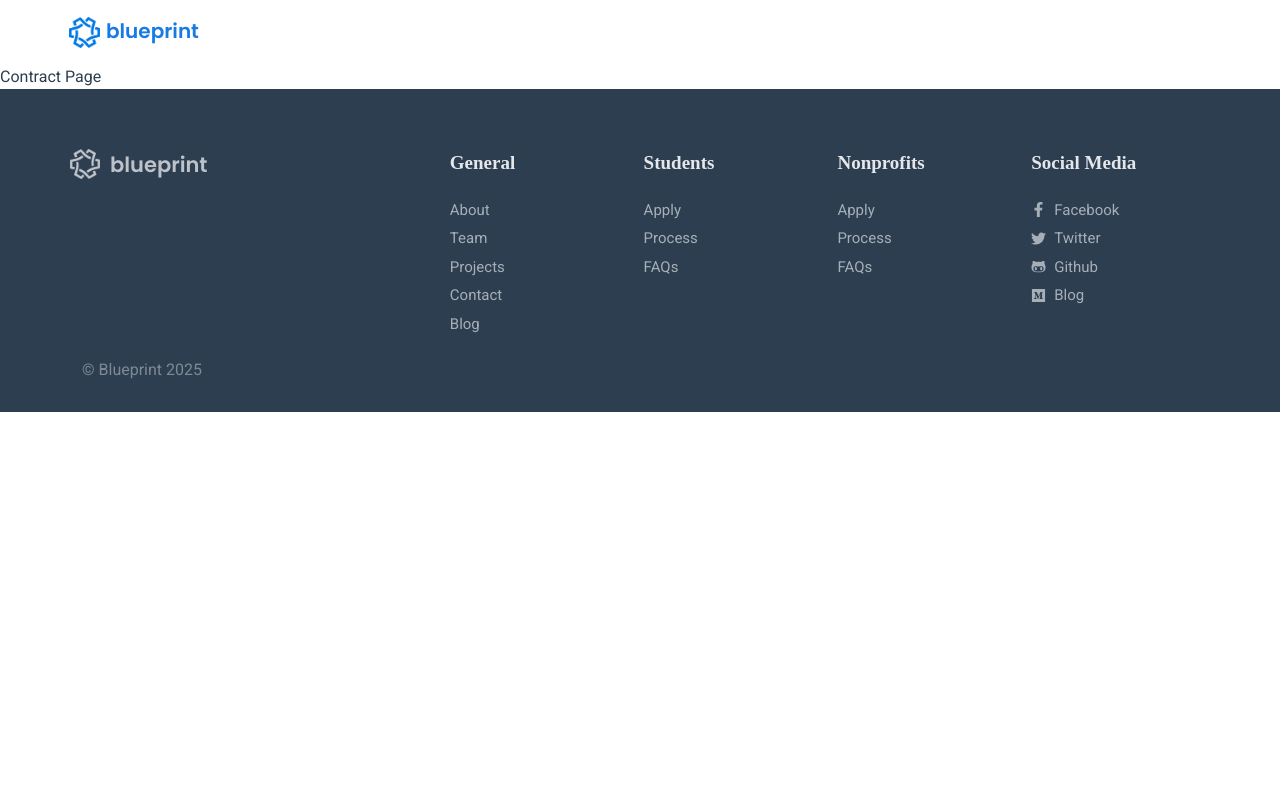
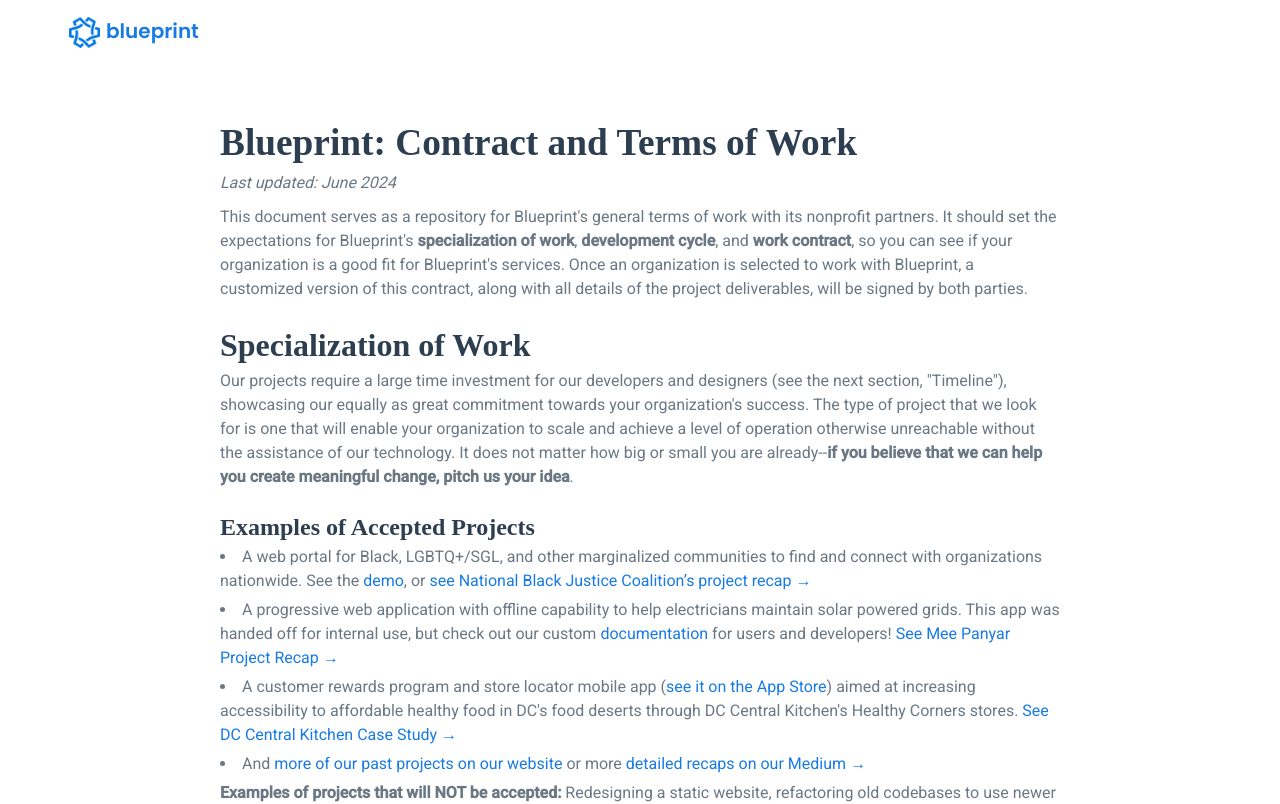
Before and after one commit to calblueprint/calblueprint.org.v2, a Next.js app: page /nonprofit_applications/contract in a window 1280 px wide. Shown: the top 804 px of the page. Built offline with nearby package versions, Linux system fonts and the light colour scheme.

Commit message:
Finish contract page

```diff
--- a/app/(default-layout)/nonprofit_applications/contract/page.tsx
+++ b/app/(default-layout)/nonprofit_applications/contract/page.tsx
@@ -1,3 +1,10 @@
+import Markdown from 'react-markdown';
+import contract from '@/data/contract.md';
+
 export default function ContractPage() {
-  return <div>Contract Page</div>;
+  return (
+    <div className="mdContent">
+      <Markdown>{contract}</Markdown>
+    </div>
+  );
 }
--- a/data/contract.md
+++ b/data/contract.md
@@ -10,15 +10,10 @@
 
 ### Examples of Accepted Projects
 
-- A web portal for Black, LGBTQ+/SGL, and other marginalized communities to find and connect with organizations nationwide. See the <a href="http://nbjc-staging.herokuapp.com/" target="_blank" rel="noopener noreferrer">demo</a>, or <a href="https://medium.com/blueprint/national-black-justice-coalition-a-project-recap-119189865a5f" target="_blank" rel="noopener noreferrer">see National Black Justice Coalition’s project recap →</a>
-- A progressive web application with offline capability to help electricians maintain solar powered grids. This app was handed off for internal use, but check out our custom <a href="https://github.com/calblueprint/meepanyar/wiki" target="_blank" rel="noopener noreferrer">documentation</a> for users and developers! <a href="https://medium.com/blueprint/mee-panyar-a-project-recap-8b3c95d6040c" target="_blank" rel="noopener noreferrer">See Mee Panyar Project Recap →</a>
-- A customer rewards program and store locator mobile app (<a href="https://tiny.cc/HealthyCornersApp" target="_blank" rel="noopener noreferrer">see it on the App Store</a>) aimed at increasing accessibility to affordable healthy food in DC's food deserts through DC Central Kitchen's Healthy Corners stores. <a href="https://medium.com/blueprint/expanding-access-to-healthy-food-in-food-deserts-fa83f4810fca" target="_blank" rel="noopener noreferrer">See DC Central Kitchen Case Study →</a>
-- And <a href="https://calblueprint.org/projects" target="_blank" rel="noopener noreferrer"> more of our past projects on our website</a> or more <a href="https://medium.com/blueprint/projects/home" target="_blank" rel="noopener noreferrer"> detailed recaps on our Medium →</a>
-
-<!-- - A mobile app for navigating and troubleshooting a solar powered suitcase used by midwives in rural areas. <a href="https://docs.google.com/presentation/d/e/2PACX-1vSQ_DumV0ErS2wzg12aCCsSVFWQ8n27MDkkTRks44BnkO_136Y71g3D0CZsDT08YeDg9gEX__YUPwgd/pub?start=true&loop=false&delayms=3000#slide=id.p" target="_blank" rel="noopener noreferrer">See We Care Solar →</a>
-- A web portal for Black, LGBTQ+/SGL, and other marginalized communities to find and connect with organizations nationwide. <a href="https://nbjc-staging.herokuapp.com/" target="_blank" rel="noopener noreferrer">See National Black Justice Coalition →</a>
-- A customer rewards program and store locator mobile app (<a href="https://apps.apple.com/us/app/healthy-corners-rewards/id1503424404" target="_blank" rel="noopener noreferrer">see it on the App Store</a>) to increase access to affordable healthy food in DC's food deserts through DC Central Kitchen's Healthy Corners stores. <a href="https://calblueprint.org/projects/dckitchen" target="_blank" rel="noopener noreferrer">See DC Central Kitchen →</a>
-- And <a href="https://calblueprint.org/projects" target="_blank" rel="noopener noreferrer">more of our past projects</a> -->
+- A web portal for Black, LGBTQ+/SGL, and other marginalized communities to find and connect with organizations nationwide. See the [demo](http://nbjc-staging.herokuapp.com/), or [see National Black Justice Coalition’s project recap →](https://medium.com/blueprint/national-black-justice-coalition-a-project-recap-119189865a5f)
+- A progressive web application with offline capability to help electricians maintain solar powered grids. This app was handed off for internal use, but check out our custom [documentation](https://github.com/calblueprint/meepanyar/wiki) for users and developers! [See Mee Panyar Project Recap →](https://medium.com/blueprint/mee-panyar-a-project-recap-8b3c95d6040c)
+- A customer rewards program and store locator mobile app ([see it on the App Store](https://tiny.cc/HealthyCornersApp)) aimed at increasing accessibility to affordable healthy food in DC's food deserts through DC Central Kitchen's Healthy Corners stores. [See DC Central Kitchen Case Study →](https://medium.com/blueprint/expanding-access-to-healthy-food-in-food-deserts-fa83f4810fca)
+- And [more of our past projects on our website](https://calblueprint.org/projects) or more [detailed recaps on our Medium →](https://medium.com/blueprint/projects/home)
 
 **Examples of projects that will NOT be accepted:** Redesigning a static website, refactoring old codebases to use newer technology, creating a mobile app "version" of already existing technology that is already effectively solving the problem.
 
@@ -26,7 +21,7 @@
 
 Blueprint's developers have created many kinds of software. We specialize in **web application and mobile application development**, but these are by no means strict limitations. We are eager to hear your proposals.
 
-For the tech savvy, our projects usually run on a <a href="https://reactjs.org/" target="_blank" rel="noopener noreferrer">React</a> or <a href="https://reactnative.dev/" target="_blank" rel="noopener noreferrer">React Native</a> frontend. Recently, we've also started to use <a href="https://www.typescriptlang.org/" target="_blank" rel="noopener noreferrer">Typescript</a> syntax and <a href="https://firebase.google.com/" target="_blank" rel="noopener noreferrer">Firebase</a> as a backend for some of our web and mobile apps. We strive to use the latest and most accessible technology, and this past year, we've had success building web apps using a combination of <a href="https://nextjs.org/" target="_blank" rel="noopener noreferrer">NextJS</a> and <a href="https://retool.com//" target="_blank" rel="noopener noreferrer">Retool</a>.
+For the tech savvy, our projects usually run on a [React](https://reactjs.org/) or [React Native](https://reactnative.dev/) frontend. Recently, we've also started to use [Typescript](https://www.typescriptlang.org/) syntax and [Supabase](https://supabase.com/) as a backend for some of our web and mobile apps. We strive to use the latest and most accessible technology, and this past year, we've had success building web apps using a combination of [NextJS](https://nextjs.org/) and [Retool](https://retool.com//).
 
 ## Timeline and Development Cycle
 
@@ -80,4 +75,4 @@
 
 Looking forward to working with you,
 
-<img src="https://user-images.githubusercontent.com/5278006/32311415-bcdef6f6-bf55-11e7-9e8c-e43e786685cf.png" alt="drawing" width="250px"/>
+![Blueprint Logo](https://user-images.githubusercontent.com/5278006/32311415-bcdef6f6-bf55-11e7-9e8c-e43e786685cf.png)
--- a/next.config.ts
+++ b/next.config.ts
@@ -1,6 +1,16 @@
 import type { NextConfig } from 'next';
 
 const nextConfig: NextConfig = {
+  experimental: {
+    turbo: {
+      rules: {
+        '*.md': {
+          loaders: ['raw-loader'],
+          as: '*.js',
+        },
+      },
+    },
+  },
   images: {
     dangerouslyAllowSVG: true,
     contentSecurityPolicy: "default-src 'self'; script-src 'none'; sandbox;",
--- a/package.json
+++ b/package.json
@@ -29,6 +29,7 @@
     "eslint": "^9",
     "eslint-config-next": "15.1.4",
     "postcss": "^8",
+    "raw-loader": "^4.0.2",
     "tailwindcss": "^3.4.1",
     "typescript": "^5"
   }
--- a/styles/nonprofit_applications/contract.scss
+++ b/styles/nonprofit_applications/contract.scss
@@ -3,6 +3,10 @@
   margin-left: auto;
   margin-right: auto;
   padding: 30px;
+
+  img {
+    max-width: 250px;
+  }
 
   p {
     color: $dark-gray-70;
@@ -22,7 +26,12 @@
     margin-bottom: 5px;
   }
 
-  h1, h2, h3, h4, h5, h6 {
+  h1,
+  h2,
+  h3,
+  h4,
+  h5,
+  h6 {
     font-family: $bptext-font;
     font-weight: 700;
     margin-top: 20px;
```
Also changed, not shown: app/nonprofit_applications/contract/page.tsx (deleted), 1 other file (tests, documents, lock files or other folders).
